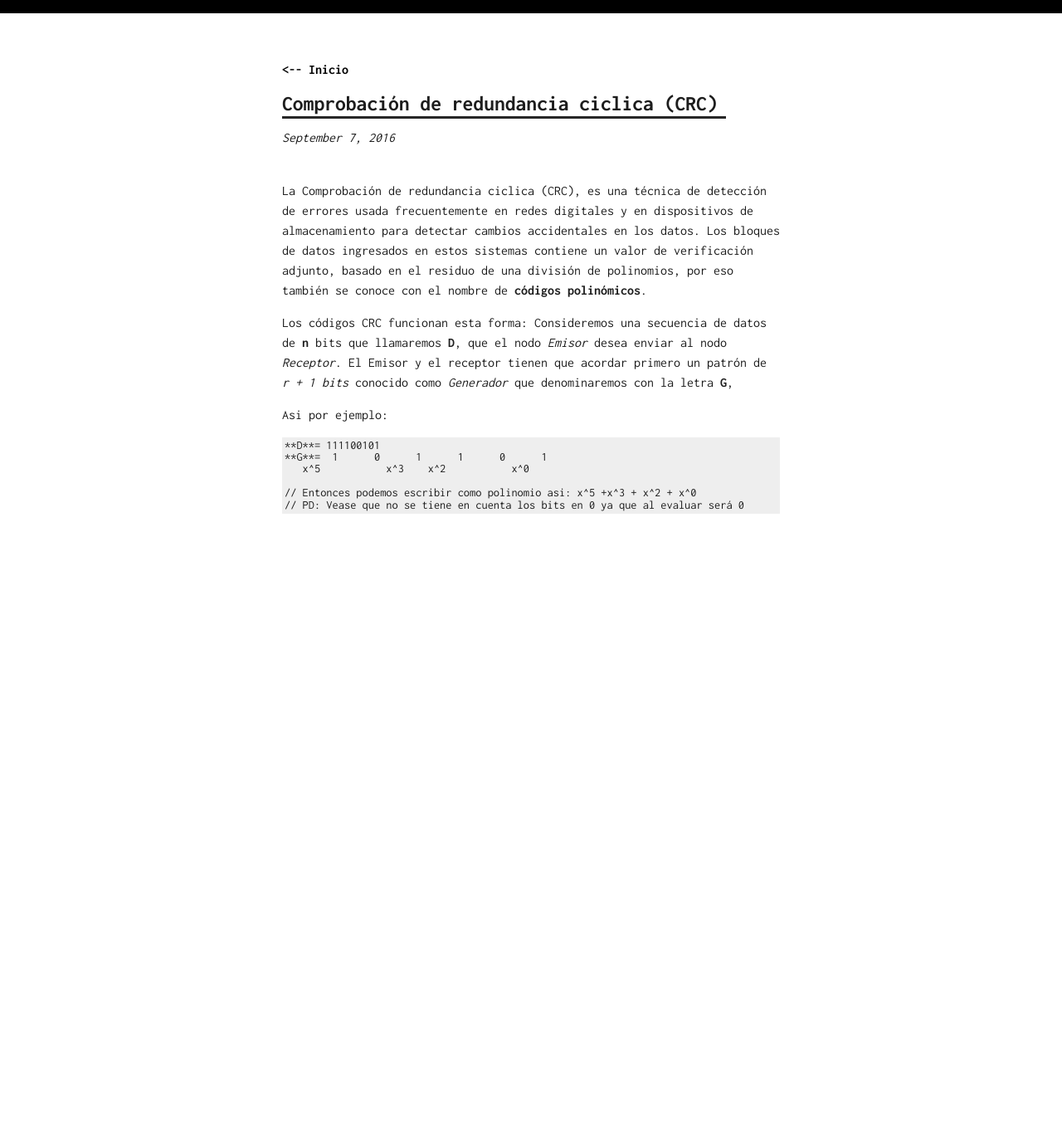
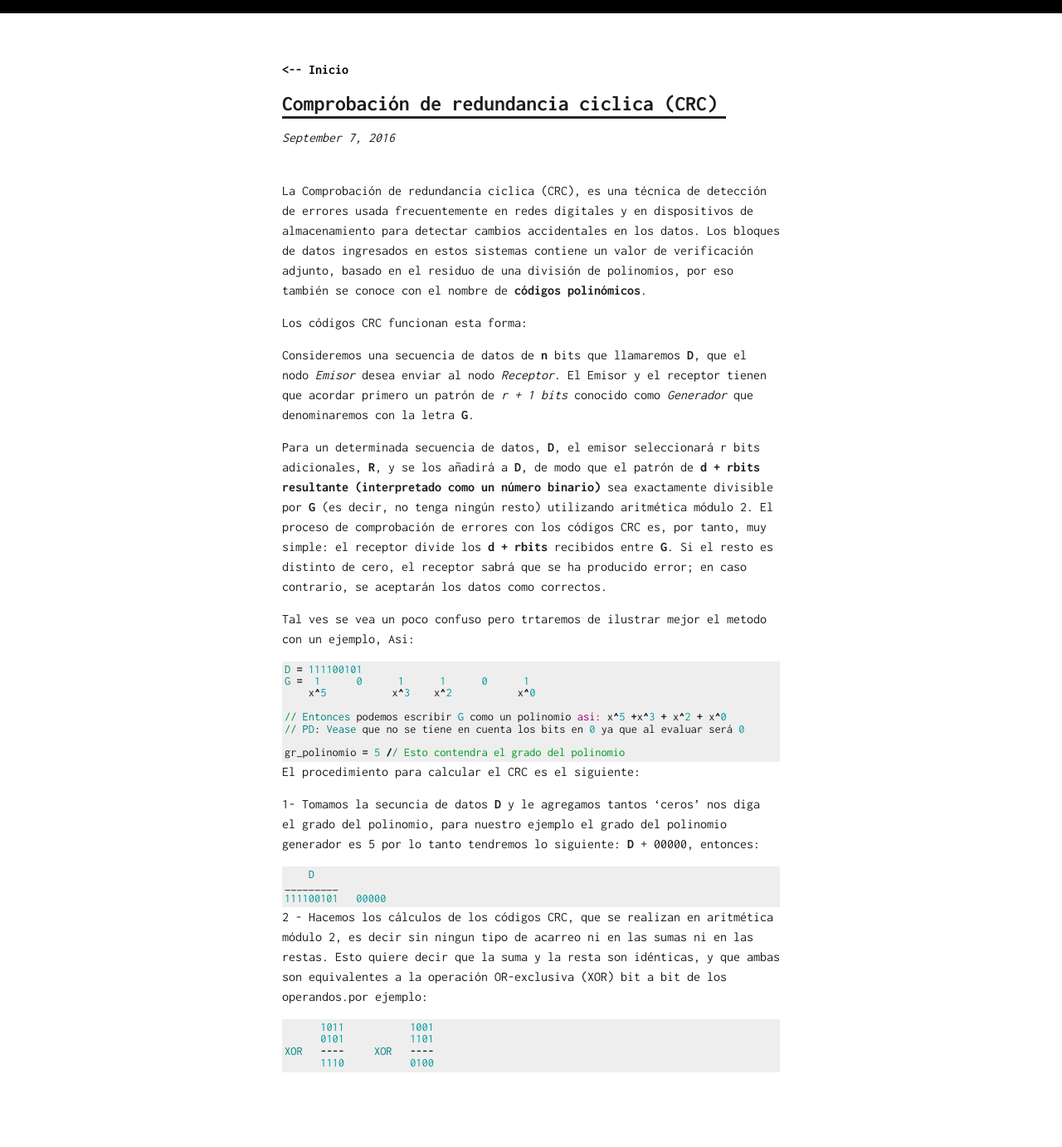
Before and after one commit to AlbCM/albcm.github.io, a Jekyll site: the page built from _posts/16-09-07-Codigo-de-redundancia-ciclica-CRC.markdown, in a window 1280 px wide. Shown: the whole page at 83% size. Built offline with Jekyll 4.4.1, drawn with Linux system fonts in a browser that asks for light colours; comment, search, counter and statistics services are not loaded; before the commit the page ends 900 px from its top, so only the background shows below that.

Commit message:
Update 16-09-07-Codigo-de-redundancia-ciclica-CRC.markdown

```diff
--- a/_posts/16-09-07-Codigo-de-redundancia-ciclica-CRC.markdown
+++ b/_posts/16-09-07-Codigo-de-redundancia-ciclica-CRC.markdown
@@ -8,16 +8,43 @@ categories: Programacion
 La Comprobación de redundancia ciclica (CRC), es una técnica de detección de errores usada frecuentemente en redes digitales y en dispositivos de almacenamiento para detectar cambios accidentales en los datos. Los bloques de datos ingresados en estos sistemas contiene un valor de verificación adjunto, basado en el residuo de una división de polinomios, por eso también se conoce con el nombre de **códigos polinómicos**.
 
 Los códigos CRC funcionan esta forma:
-Consideremos una secuencia de datos de **n** bits que llamaremos **D**, que el nodo *Emisor* desea enviar al nodo *Receptor*. El Emisor y el receptor tienen que acordar primero un patrón de *r + 1 bits* conocido como *Generador* que denominaremos con la letra **G**,
 
-Asi por ejemplo:
+Consideremos una secuencia de datos de **n** bits que llamaremos **D**, que el nodo *Emisor* desea enviar al nodo *Receptor*. El Emisor y el receptor tienen que acordar primero un patrón de *r + 1 bits* conocido como *Generador* que denominaremos con la letra **G**.
 
-{% highlight text %}
-**D**= 111100101
-**G**=  1      0      1      1      0      1
-   x^5           x^3    x^2           x^0
+Para un determinada secuencia de datos, **D**, el emisor seleccionará r bits adicionales, **R**, y se los añadirá a **D**, de modo que el patrón de **d + rbits resultante (interpretado como un número binario)** sea exactamente divisible por **G** (es decir, no tenga ningún resto) utilizando aritmética módulo 2. El proceso de comprobación de errores con los códigos CRC es, por tanto, muy simple: el receptor divide los **d + rbits** recibidos entre **G**. Si el resto es distinto de cero, el receptor sabrá que se ha producido error; en caso contrario, se aceptarán los datos como correctos.
 
-// Entonces podemos escribir como polinomio asi: x^5 +x^3 + x^2 + x^0
+Tal ves se vea un poco confuso pero trtaremos de ilustrar mejor el metodo con un ejemplo, Asi:
+
+{% highlight ruby  %}
+D = 111100101
+G =  1      0      1      1      0      1
+    x^5           x^3    x^2           x^0
+
+// Entonces podemos escribir G como un polinomio asi: x^5 +x^3 + x^2 + x^0
 // PD: Vease que no se tiene en cuenta los bits en 0 ya que al evaluar será 0
 
+gr_polinomio = 5 // Esto contendra el grado del polinomio
+
+
 {% endhighlight %}
+
+El procedimiento para calcular el CRC es el siguiente:
+
+1- Tomamos la secuncia de datos **D** y le agregamos tantos 'ceros' nos diga el grado del polinomio, para nuestro ejemplo el grado del polinomio generador es 5 por lo tanto tendremos lo siguiente:   **D** + 00000, entonces:
+
+{% highlight ruby  %}
+    D
+_________
+111100101   00000
+
+{% endhighlight %}
+
+2 - Hacemos los cálculos de los códigos CRC, que se realizan en aritmética módulo 2, es decir sin ningun tipo de acarreo ni en las sumas ni en las restas. Esto quiere decir que la suma y la resta son idénticas, y que ambas son equivalentes a la operación OR-exclusiva (XOR) bit a bit de los operandos.por ejemplo:
+
+{% highlight ruby  %}
+      1011           1001
+      0101           1101
+XOR   ----     XOR   ----
+      1110           0100
+
+{% endhighlight %}
```
